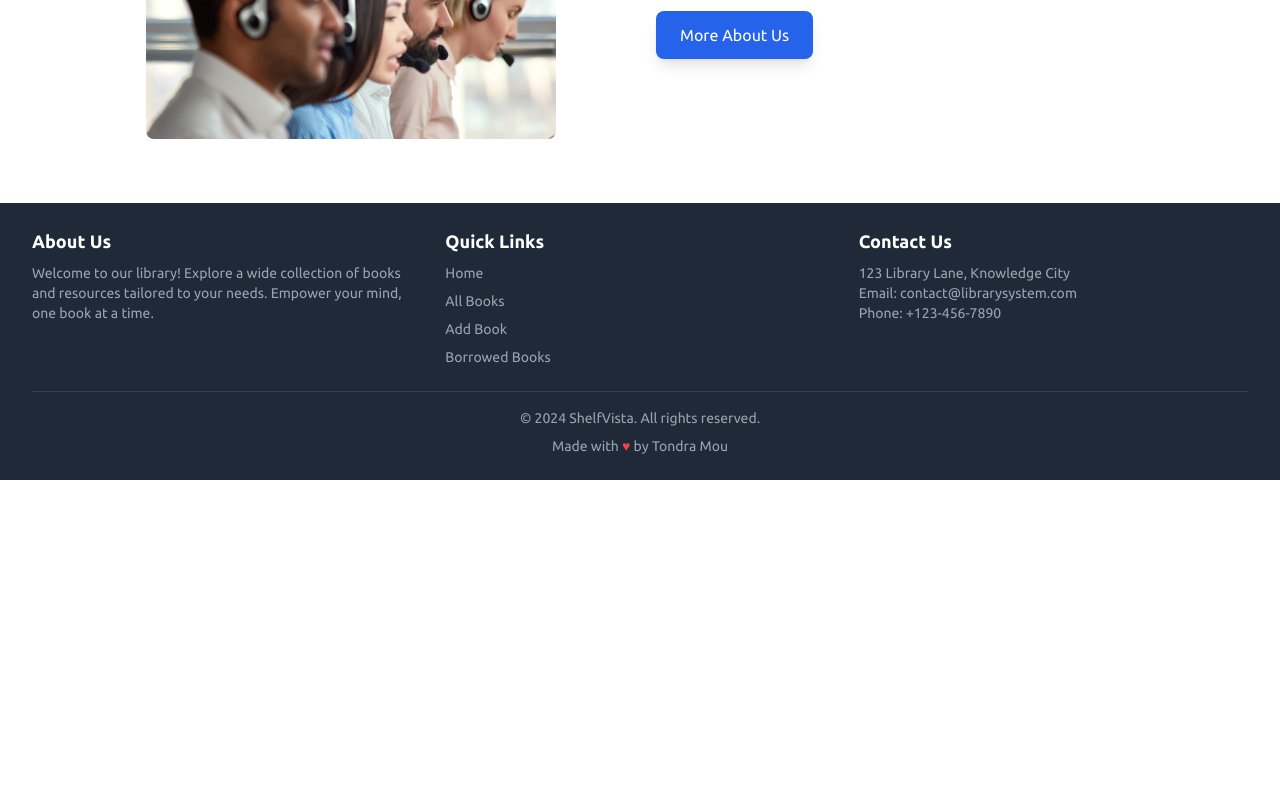
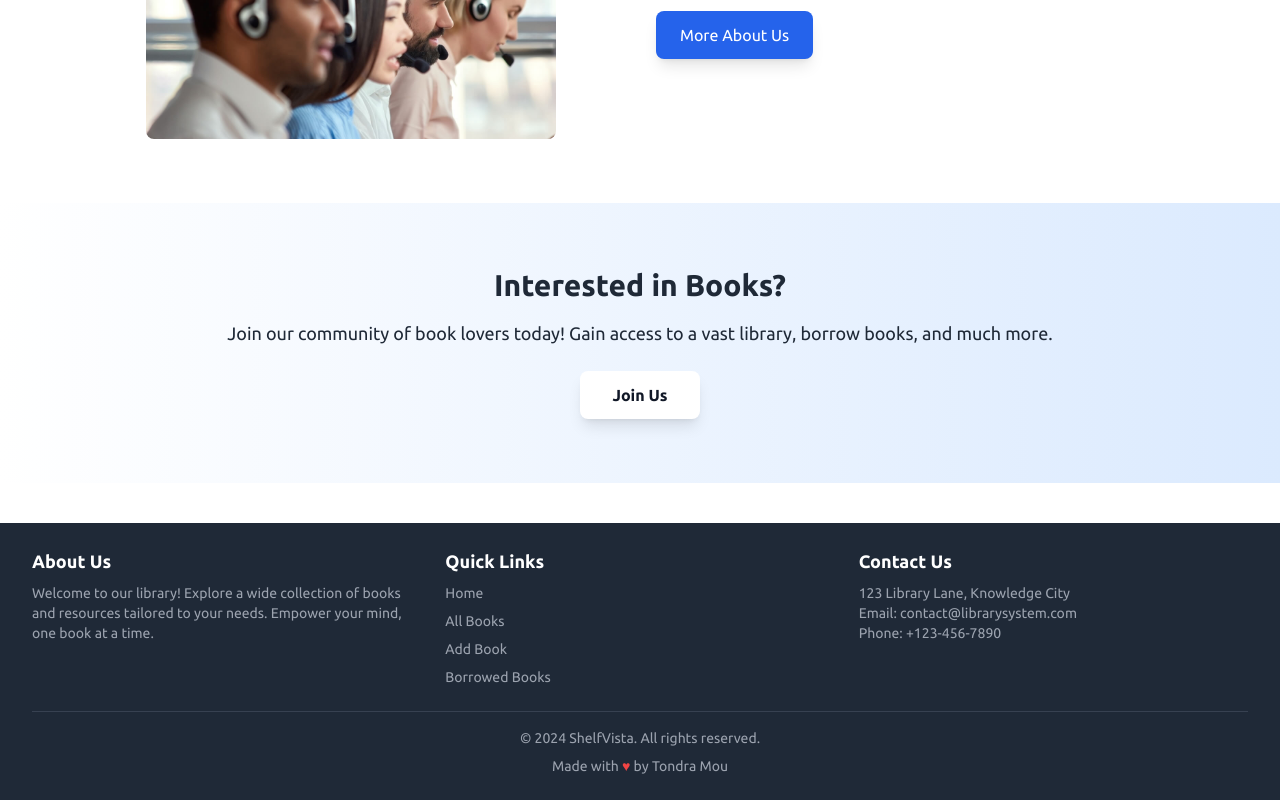
Before and after one commit to TondraMou/ShelfVista-client, a React (Vite) app: page / in a window 1280 px wide. Shown: the part 1217-2017 px from the top of the page. Before the commit the page ends 1697 px from the top, so only its background shows below. Built offline with nearby package versions, Linux system fonts and the light colour scheme; no server answers.

Commit message:
added join us section

```diff
--- /dev/null
+++ b/src/components/JoinUsSection.jsx
@@ -0,0 +1,21 @@
+
+import { Link } from 'react-router-dom';
+
+const JoinUsSection = () => {
+  return (
+    <div className="bg-gradient-to-r from-white to-blue-100 p-8 md:p-16 text-center mb-10">
+      <div className="container mx-auto">
+        <h2 className="text-3xl font-bold mb-4">Interested in Books?</h2>
+        <p className="text-lg mb-6">Join our community of book lovers today! Gain access to a vast library, borrow books, and much more.</p>
+        <Link
+          to="/login"
+          className="inline-block bg-white text-gray-900 font-semibold py-3 px-8 rounded-lg shadow-lg hover:bg-gray-200 transition duration-300 ease-in-out transform hover:scale-105"
+        >
+          Join Us
+        </Link>
+      </div>
+    </div>
+  );
+};
+
+export default JoinUsSection;
--- a/src/pages/Home.jsx
+++ b/src/pages/Home.jsx
@@ -1,6 +1,7 @@
 import AboutUs from "../components/AboutUs";
 import BannerSlider from "../components/BannerSlider";
 import Categories from "../components/Categories";
+import JoinUsSection from "../components/JoinUsSection";
 import LatestBooks from "../components/LatestBooks";
 import { Helmet } from 'react-helmet-async';
 
@@ -15,6 +16,7 @@ const Home = () => {
             <Categories></Categories>
             <LatestBooks></LatestBooks>
             <AboutUs></AboutUs>
+            <JoinUsSection></JoinUsSection>
         </div>
     );
 };
```
